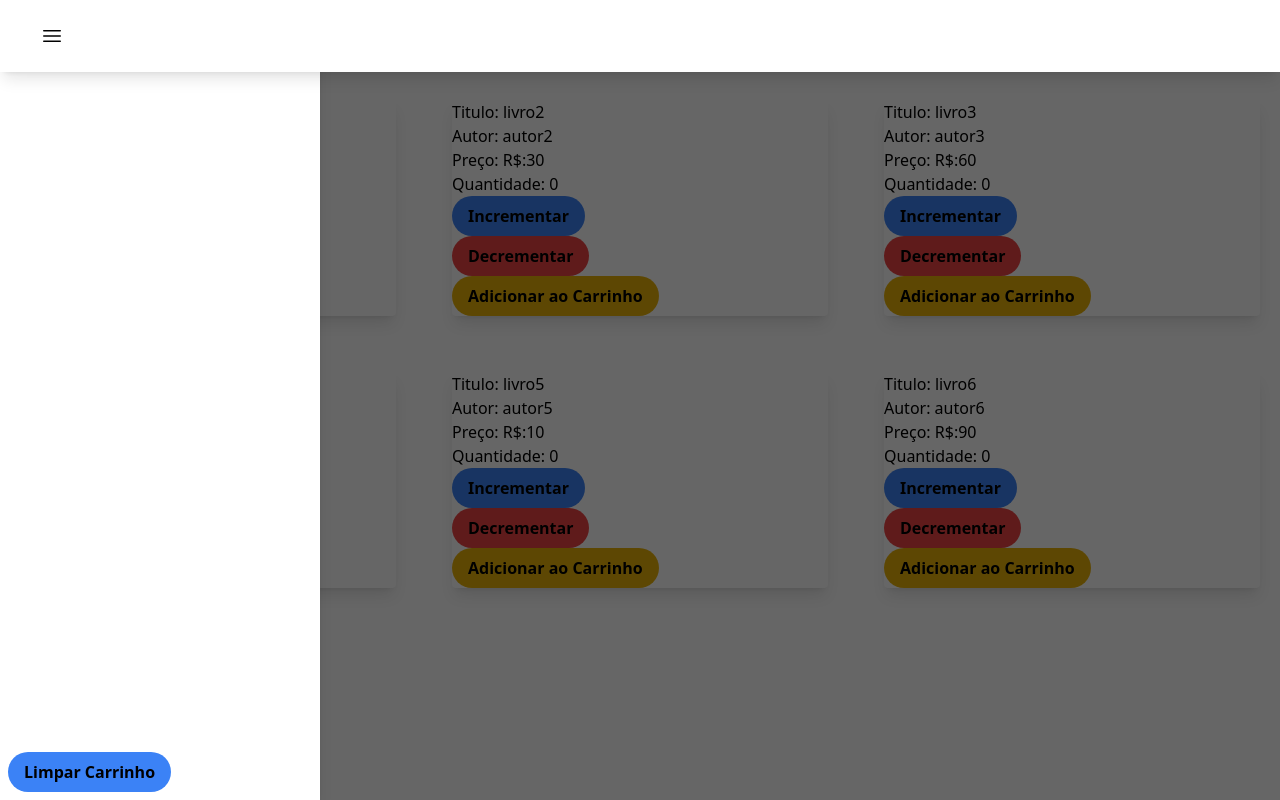
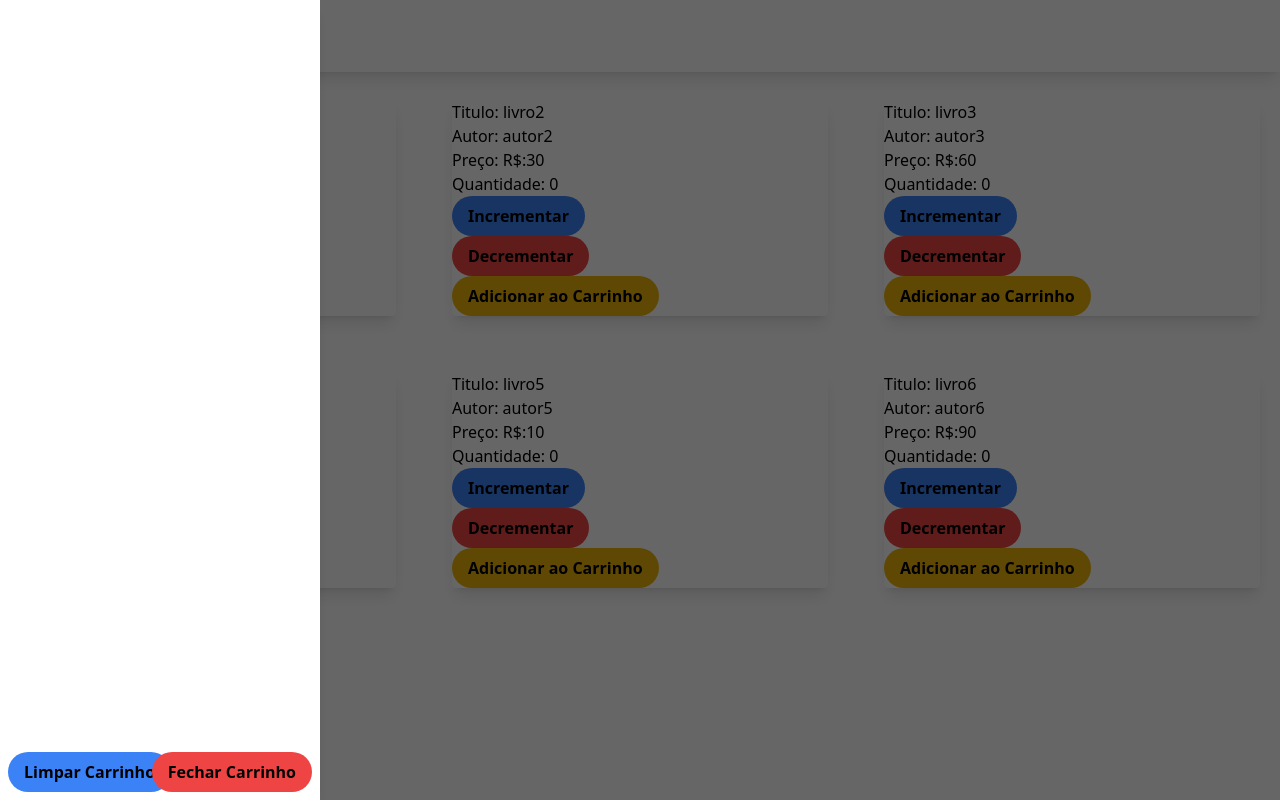
Before and after one commit to LucasGabrielAntonete/projetorec2, a Vue app: page / in a window 1280 px wide. Both pictures are taken after a click on the icon 52 px from the left and 36 px from the top of the page. Built offline with nearby package versions, Linux system fonts and the light colour scheme; the HTML template or start-up script is replaced by a standard one.

Commit message:
Arrumado erro na Nav e criação do botão de fechar carrinho

```diff
--- a/src/App.vue
+++ b/src/App.vue
@@ -30,7 +30,6 @@ function LimpaCarrinho(livro) {
 }
 
 const mostrarCarrinho = ref(false)
-
 </script>
 
 <template>
@@ -40,17 +39,30 @@ const mostrarCarrinho = ref(false)
       <div v-for="livro in carrinho" :key="livro.id">
         <p>Item: {{ livro.titulo }}</p>
         <p>quantidade: {{ livro.quantidade }}</p>
-          <hr>
+        <hr/>
       </div>
-        <button @click="LimpaCarrinho(livro)" class="absolute bg-blue-500 hover:bg-blue-800 text-black font-bold py-2 px-4 rounded-full bottom-0 mb-2 ml-2">Limpar Carrinho</button>
+      <div class="">
+      <button
+        @click="LimpaCarrinho(livro)"
+        class="absolute bg-blue-500 hover:bg-blue-800 text-black font-bold py-2 px-4 rounded-full bottom-0 mb-2 ml-2"
+      >
+        Limpar Carrinho
+      </button>
     </div>
-
+    <div>
+      <button
+        @click="mostrarCarrinho = !mostrarCarrinho"
+        class="absolute bg-red-500 hover:bg-red-800 text-black font-bold py-2 px-4 rounded-full bottom-0 mb-2 mr-2 right-0 "
+      >
+        Fechar Carrinho</button
+      >
+    </div>
+  </div>
 </div>
   <header>
-    <div class="fixed top-0 shadow-lg w-screen right-0 z-50" :class="[ mostrarCarrinho ? 'w-3/4' : '']">
+    <div class="fixed top-0 shadow-lg w-screen right-0" :class="[mostrarCarrinho ? 'w-3/4' : '']">
       <div class="container flex flex-row items-center gap-4 text-black py-6 right-0 bg-white">
         <div class="flex mx-10">
-
           <svg
             @click="mostrarCarrinho = !mostrarCarrinho"
             xmlns="http://www.w3.org/2000/svg"
@@ -66,13 +78,9 @@ const mostrarCarrinho = ref(false)
               d="M3.75 6.75h16.5M3.75 12h16.5m-16.5 5.25h16.5"
             />
           </svg>
-
         </div>
       </div>
     </div>
-
-
-
   </header>
 
   <div class="grid gap-4 grid-cols-3 pt-20">
```
Lines whose indentation alone changed are shown as unchanged.
